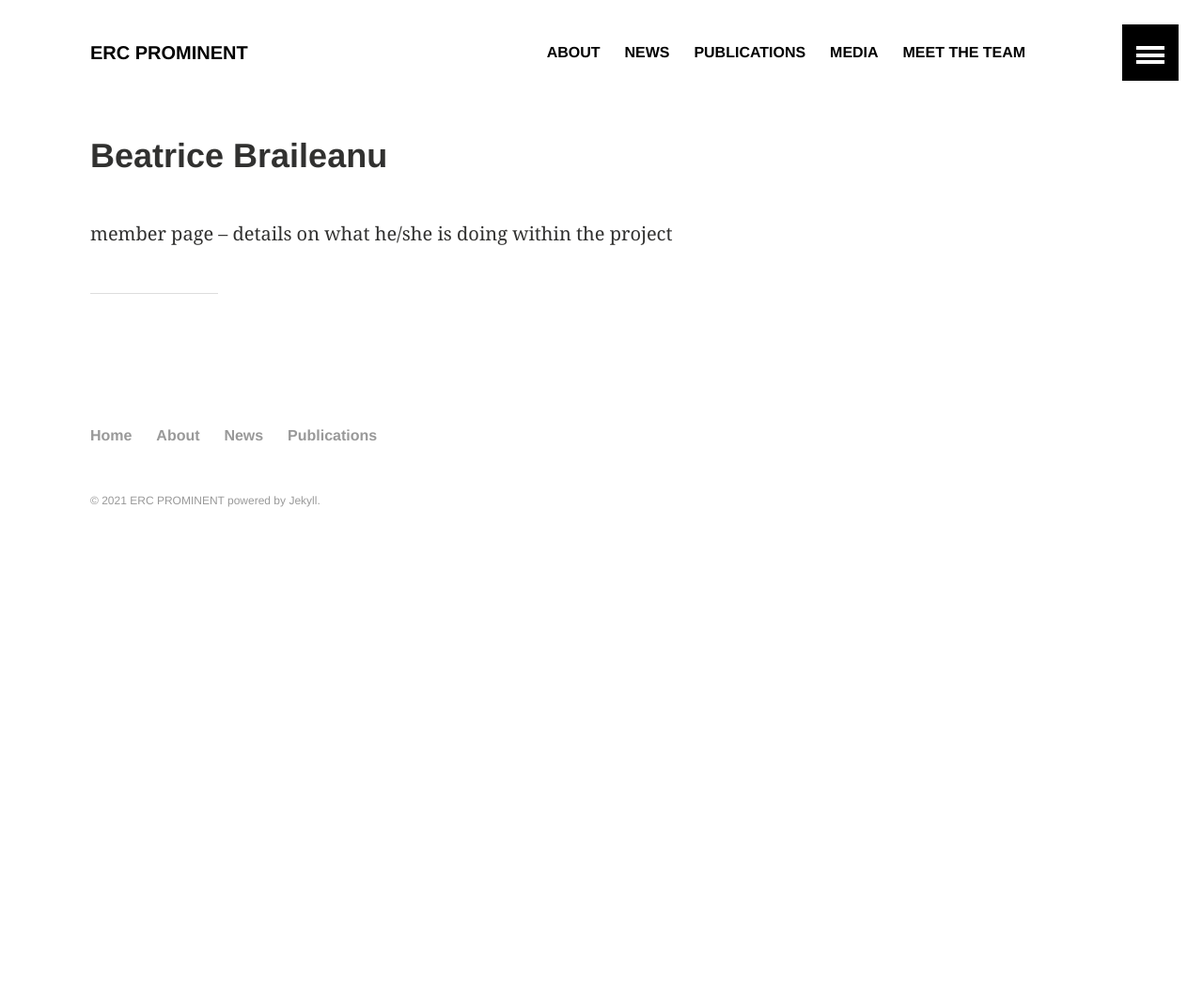
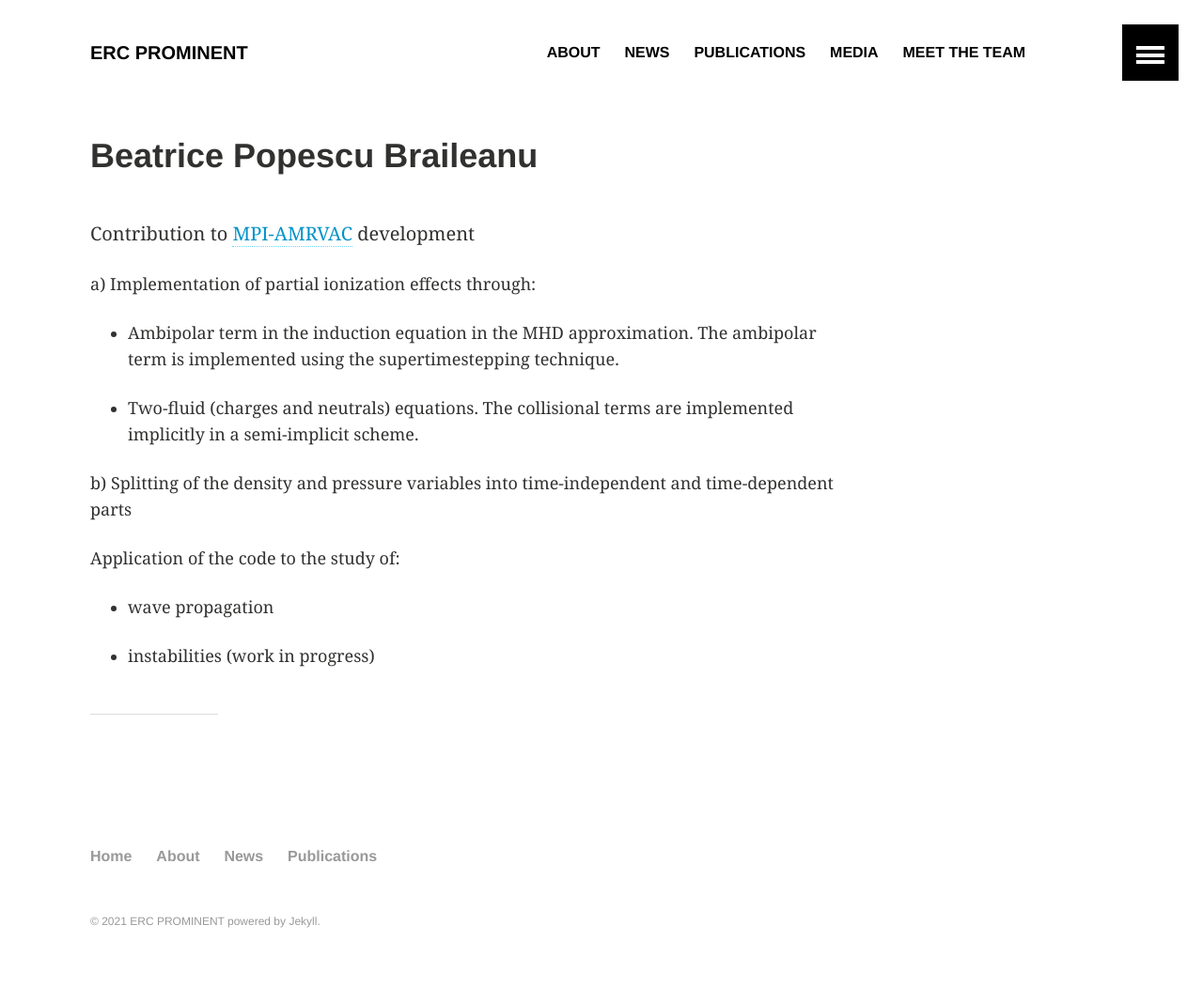
Before and after one commit to erc-prominent/erc-prominent.github.io, a Jekyll site: the page built from team/beatricebraileanu.md, in a window 1280 px wide. Shown: the whole page at 94% size. Built offline with Jekyll 4.4.1, drawn with Linux system fonts in a browser that asks for light colours; before the commit the page ends 900 px from its top, so only the background shows below that.

Commit message:
info beatrice

```diff
--- a/team/beatricebraileanu.md
+++ b/team/beatricebraileanu.md
@@ -1,7 +1,21 @@
 ---
 layout: article
-title: "Beatrice Braileanu"
+title: "Beatrice Popescu Braileanu"
 share: false
 ---
 
-member page -- details on what he/she is doing within the project
+Contribution to  [MPI-AMRVAC](http://amrvac.org) development
+
+a) Implementation  of partial ionization effects through:
+
+- Ambipolar term in the induction equation in the MHD approximation. The ambipolar term is implemented using the supertimestepping technique.
+
+- Two-fluid (charges and neutrals) equations. The collisional terms are implemented implicitly in a semi-implicit scheme.
+
+b) Splitting of the density and pressure variables into time-independent and time-dependent parts
+
+Application of the code to the study of:
+
+- wave propagation
+
+- instabilities (work in progress)
```
Also changed, not shown: team/index.md (+6 -3 lines), images/bio-photo-bpb.png (added).
